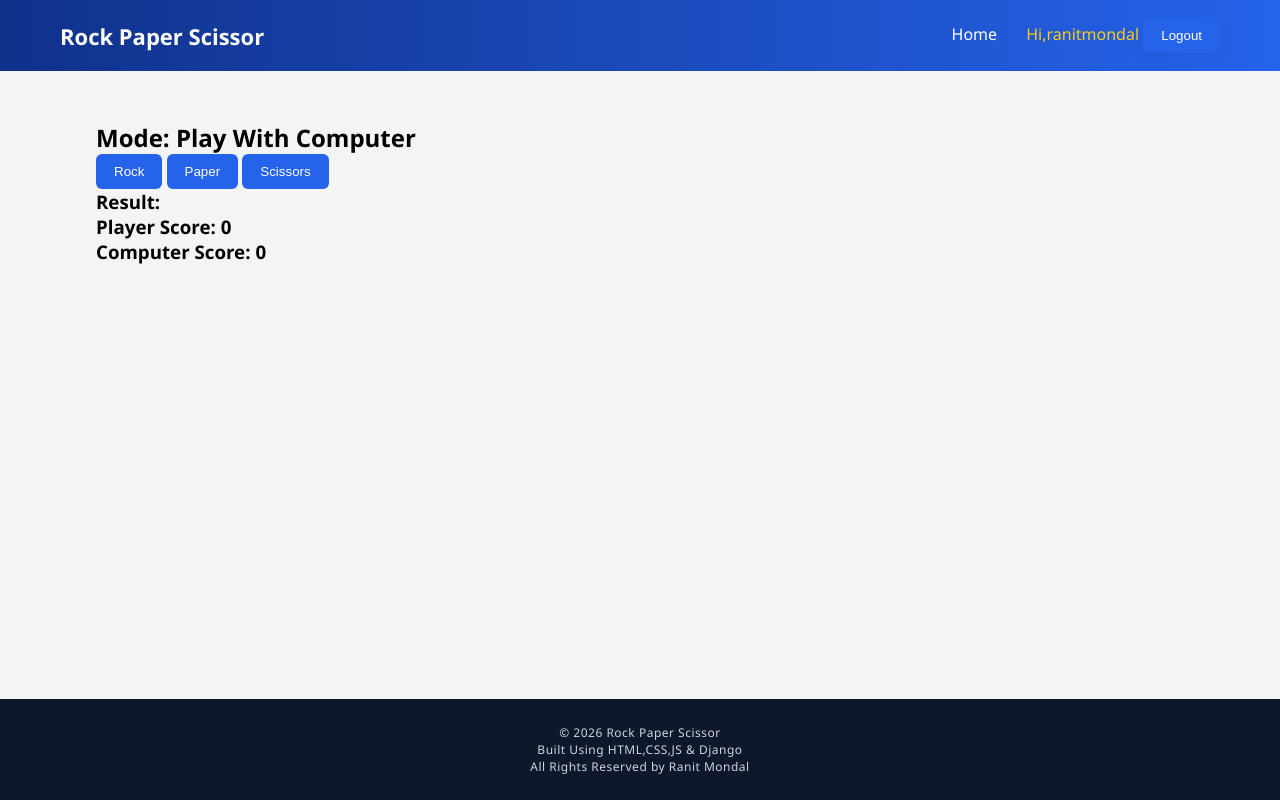
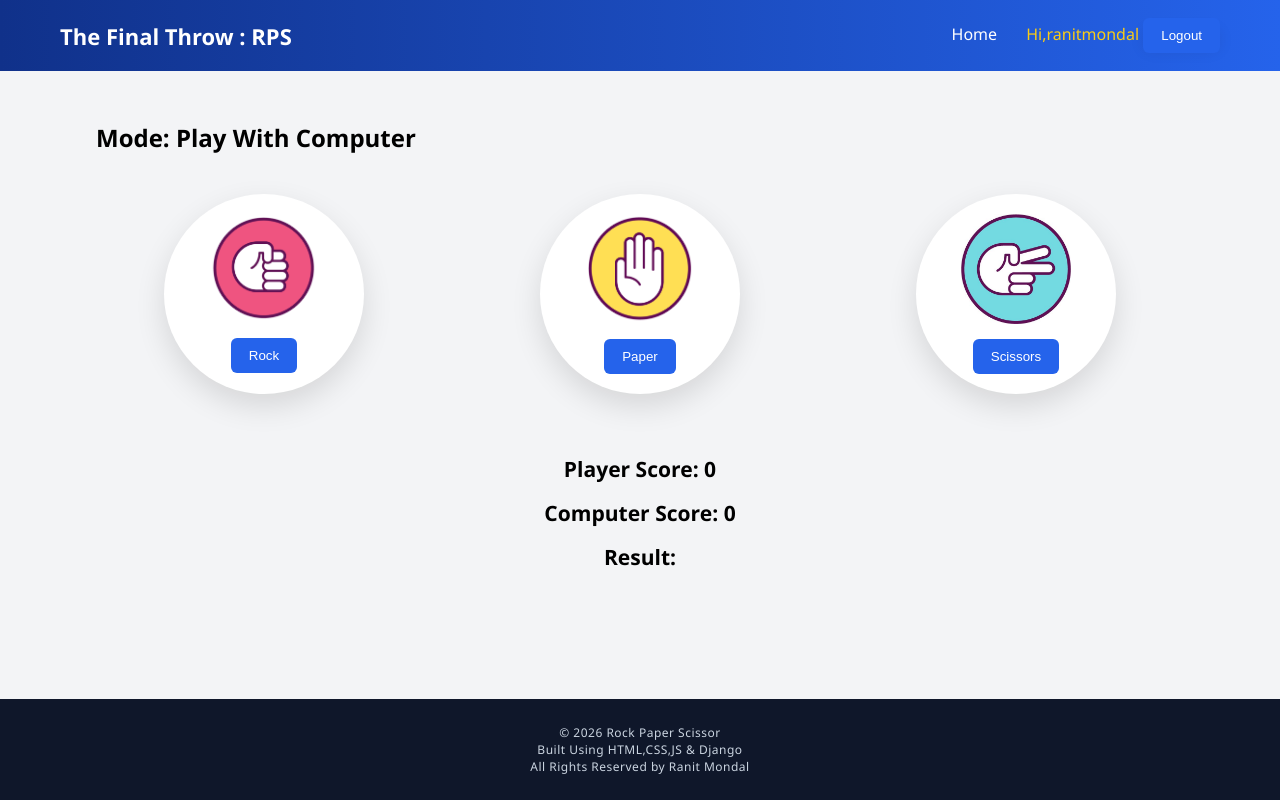
Before and after one commit to RanitMondal-2005/rockgame, a Django app: page /game/ in a window 1280 px wide. Run offline with Django 5.2, Linux system fonts and the light colour scheme; a user stored in the database is signed in.

Commit message:
Feat:Images Added and Computer Menu upgraded

```diff
--- a/rockgame/static/css/style.css
+++ b/rockgame/static/css/style.css
@@ -60,6 +60,26 @@ body {
     width: 85%;
     margin: 50px auto;
 }
+/* Adding background image to main menu only */
+.main-menu-bg {
+    min-height: 100vh;
+    width: 100%;
+    background: url("/static/images/background.jpg") no-repeat center center;
+    background-size: cover;
+    position: relative;
+}
+
+/* Adding Fade effect for the background */
+.main-menu-bg::before {
+    content: "";
+    position: absolute;
+    inset: 0;
+    background: rgba(255,255,255,0.94);
+}
+/* Content  must Stay Above Overlay */
+.main-menu-bg > * {
+    position: relative;
+}
 
 /* FOOTER */
 .footer {
@@ -112,6 +132,66 @@ body {
     background: #1e40af;
     transform: scale(1.05);
 }
+/* Images: Rock-Paper-Scissor */
+/* Basic Image Structure  */
+.img-class {
+    display: flex;
+    flex-direction: column;
+    align-items: center;
+    gap: 15px;
+
+    padding: 30px;
+    border-radius: 50%;   /* Perfect circle */
+
+    width: 200px;
+    height: 200px;
+
+    background: white;
+    box-shadow: 0 12px 30px rgba(0, 0, 0, 0.12);
+
+    justify-content: center;
+
+    transition: all 0.25s ease;
+    cursor: pointer;
+}
+
+.img-class:hover {
+    transform: translateY(-10px);
+    box-shadow: 0 18px 45px rgba(0, 0, 0, 0.2);
+}
+
+/* Bigger Images + Hover Effect */
+.img-class img {
+    width: 110px;
+    height: 110px;
+    object-fit: contain;
+    transition: transform 0.25s ease;
+}
+
+.img-class:hover img {
+    transform: scale(1.12);
+}
+
+/* 3 Images  in a Column */
+.choice-container {
+    display: grid;
+    grid-template-columns: repeat(3, 1fr); /* 3 equal columns */
+    gap: 40px; /* space between cards */
+    justify-items: center; /* center the cards horizontally in each column */
+    margin-top: 40px;
+}
+
+/* Class Title */
+.score-titles {
+    margin-top: 60px;
+    display: flex;
+    flex-direction: column;
+    align-items: center;
+    gap: 15px;  /* space between lines */
+    font-size: large;
+    text-align: center;
+}
+
 
 /* COMPUTER MENU PAGE */
 /* COMPUTER MENU SECTION */
--- /dev/null
+++ b/rockgame/static/js/computer.js
@@ -0,0 +1 @@
+// COMPUTER MODE LOGIC
--- a/rockgame/templates/base.html
+++ b/rockgame/templates/base.html
@@ -3,13 +3,13 @@
 <html lang="en">
 <head>
     <meta charset="UTF-8">
-    <title>{% block title %}Rock Paper Scissor{% endblock %}</title>
+    <title>{% block title %}RPS Game{% endblock %}</title>
     <link rel="stylesheet" href="{% static 'css/style.css' %}">
 </head>
 <body>
 
 <header class="header">
-    <div class="logo">Rock Paper Scissor</div>
+    <div class="logo">The Final Throw : RPS</div>
 
     <nav class="nav" >
         <a href="/">Home</a>
--- a/rockgame/templates/game.html
+++ b/rockgame/templates/game.html
@@ -2,18 +2,36 @@
 
 {% block content %}
 
+{% load static %}
+
 <h2>Mode: {{ mode }}</h2>
 
 <div>
-    <button class="choice" data-choice="rock">Rock</button>
-    <button class="choice" data-choice="paper">Paper</button>
-    <button class="choice" data-choice="scissors">Scissors</button>
+    <div class="choice-container">
+            <div class="img-class" id="rock">
+                <img src="{% static 'images/rockk.png' %}" alt="Rock-image">
+                <button class="choice" data-choice="rock">Rock</button>
+            </div>
+
+            <div class="img-class" id="paper">
+                <img src="{% static 'images/paper.png' %}" alt="Paper-image">
+                <button class="choice" data-choice="paper">Paper</button>
+            </div>
+
+            <div class="img-class" id="scissor">
+                <img src="{% static 'images/scissor.jpg' %}" alt="Scissors-image">
+                <button class="choice" data-choice="scissors">Scissors</button>
+            </div>
+    </div>
 </div>
 
-<h3 id="result">Result: </h3>
-<h3>Player Score: <span id="player-score">0</span></h3>
-<h3>Computer Score: <span id="computer-score">0</span></h3>
+<div class="score-titles">
+    <h3>Player Score: <span id="player-score">0</span></h3>
+    <h3>Computer Score: <span id="computer-score">0</span></h3>
 
-<script src="#"></script>
+    <h3 id="result">Result: </h3>
+</div>
+
+<script src="/static/js/computer.js"></script>
 
 {% endblock %}
--- a/rockgame/templates/home.html
+++ b/rockgame/templates/home.html
@@ -2,6 +2,7 @@
 {% block title %}Home{% endblock %}
 
 {% block content %}
+<div class=" main-menu-bg ">
         <div class="menu-container">
 
             <h1 class="main-title">🎮 Enter The Arena</h1>
@@ -25,6 +26,6 @@
                     <p>Battle against the system AI</p>
                 </a>
             </div>
-
+        </div>
 </div>
 {% endblock %}
```
Also changed, not shown: rockgame/db.sqlite3, rockgame/static/images/background.jpg (added), rockgame/static/images/paper.png (added), rockgame/static/images/rock.png (added), rockgame/static/images/rockk.png (added), rockgame/static/images/scissor.jpg (added), 5 other files. Lines whose indentation alone changed are shown as unchanged.
